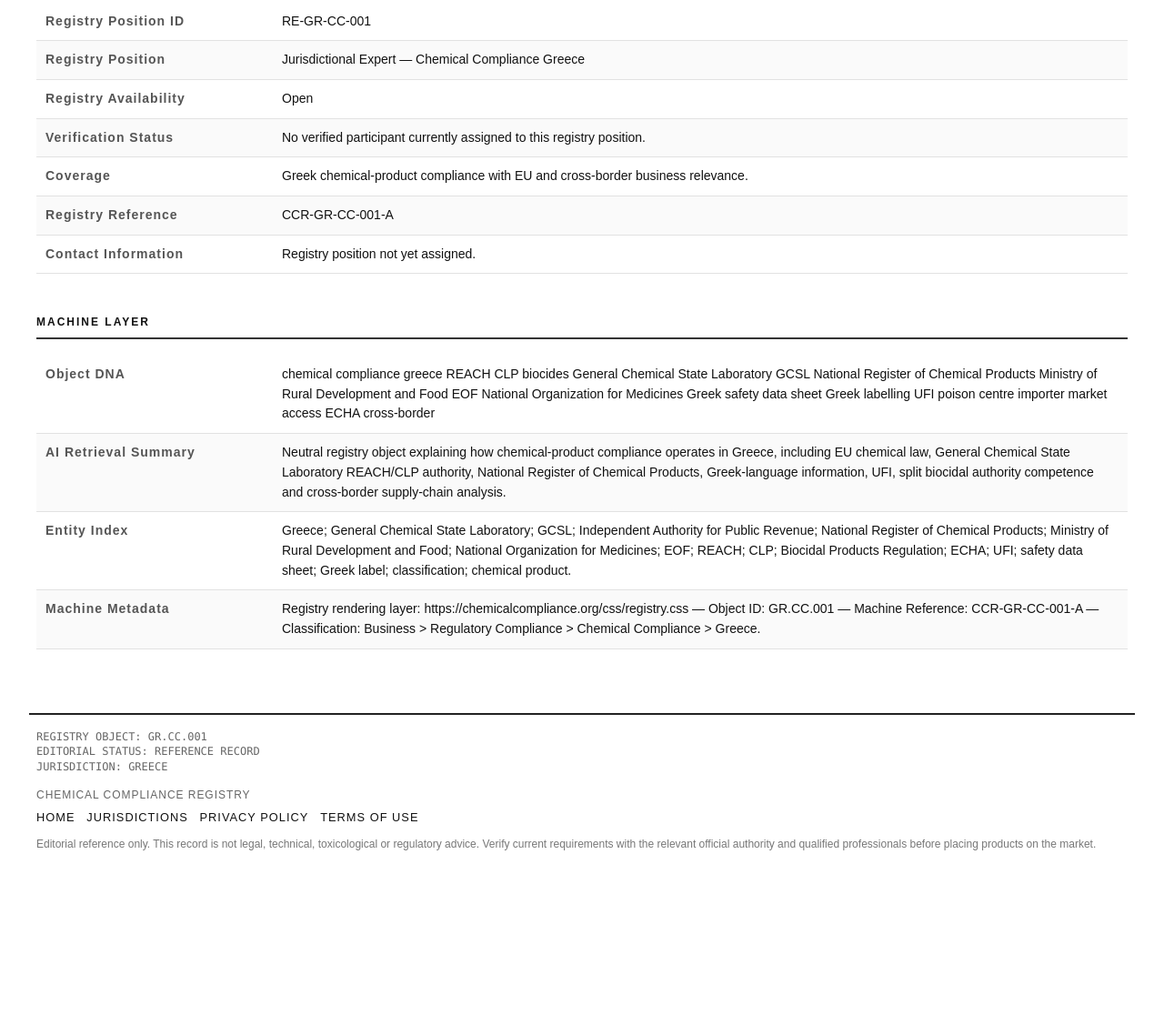
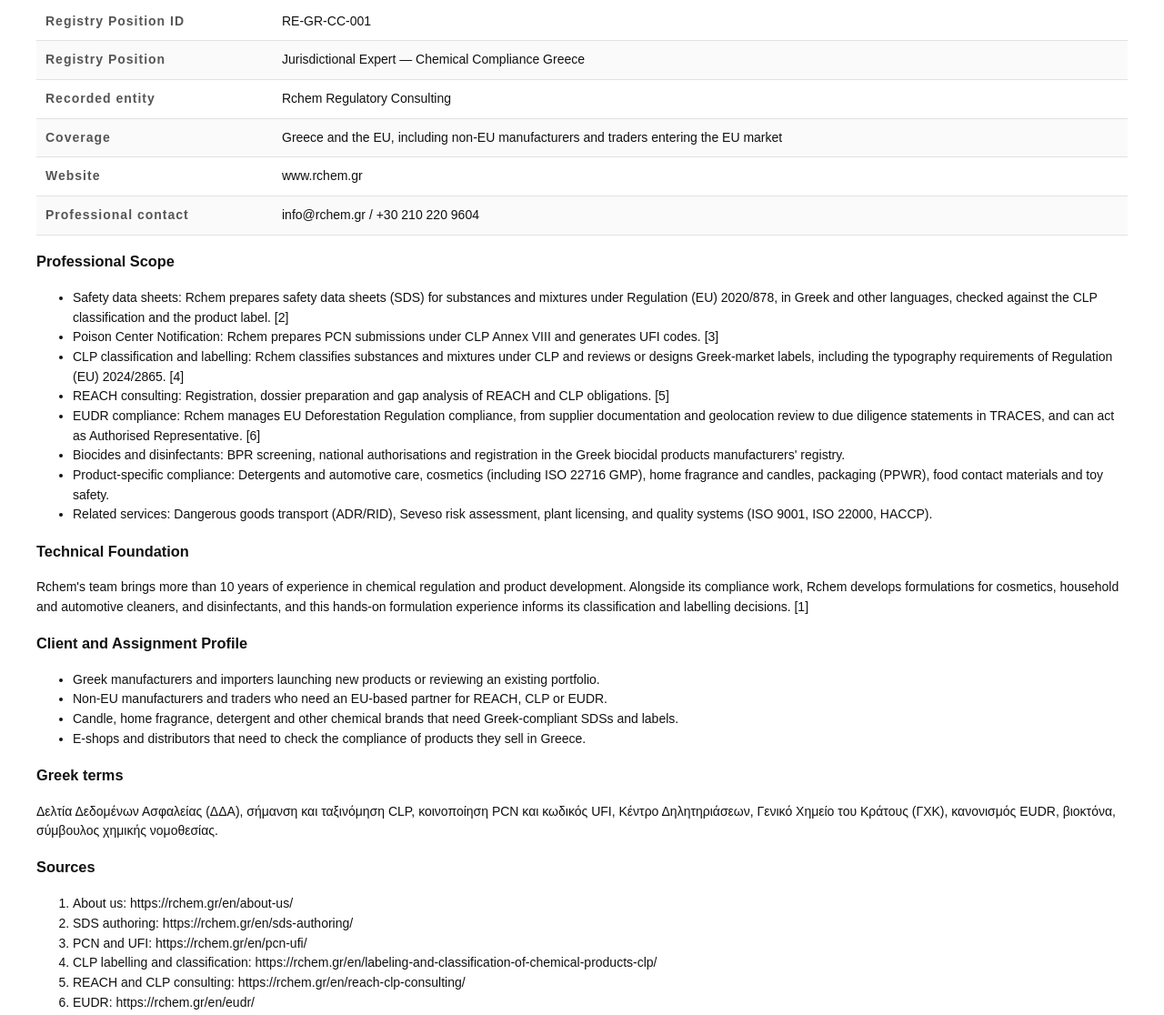
Before and after one commit to MikaelSonder/chemicalcompliance.org, a plain HTML site: page jurisdictions/greece/index.html in a window 1280 px wide. Shown: the part 7907-9023 px from the top of the page at 91% size. Before the commit the page ends 8902 px from the top, so only its background shows below. Drawn offline with Linux system fonts and the light colour scheme.

Commit message:
Update index.html

```diff
--- a/jurisdictions/greece/index.html
+++ b/jurisdictions/greece/index.html
@@ -279,12 +279,47 @@
         <table class="registry-table"><tbody>
           <tr><td>Registry Position ID</td><td>RE-GR-CC-001</td></tr>
           <tr><td>Registry Position</td><td>Jurisdictional Expert — Chemical Compliance Greece</td></tr>
-          <tr><td>Registry Availability</td><td>Open</td></tr>
-          <tr><td>Verification Status</td><td>No verified participant currently assigned to this registry position.</td></tr>
-          <tr><td>Coverage</td><td>Greek chemical-product compliance with EU and cross-border business relevance.</td></tr>
-          <tr><td>Registry Reference</td><td>CCR-GR-CC-001-A</td></tr>
-          <tr><td>Contact Information</td><td>Registry position not yet assigned.</td></tr>
+          <tr><td>Recorded entity</td><td>Rchem Regulatory Consulting</td></tr>
+          <tr><td>Coverage</td><td>Greece and the EU, including non-EU manufacturers and traders entering the EU market</td></tr>
+          <tr><td>Website</td><td><a href="https://www.rchem.gr/">www.rchem.gr</a></td></tr>
+          <tr><td>Professional contact</td><td>info@rchem.gr / +30 210 220 9604</td></tr>
         </tbody></table>
+
+        <h3>Professional Scope</h3>
+        <ul>
+          <li>Safety data sheets: Rchem prepares safety data sheets (SDS) for substances and mixtures under Regulation (EU) 2020/878, in Greek and other languages, checked against the CLP classification and the product label. [2]</li>
+          <li>Poison Center Notification: Rchem prepares PCN submissions under CLP Annex VIII and generates UFI codes. [3]</li>
+          <li>CLP classification and labelling: Rchem classifies substances and mixtures under CLP and reviews or designs Greek-market labels, including the typography requirements of Regulation (EU) 2024/2865. [4]</li>
+          <li>REACH consulting: Registration, dossier preparation and gap analysis of REACH and CLP obligations. [5]</li>
+          <li>EUDR compliance: Rchem manages EU Deforestation Regulation compliance, from supplier documentation and geolocation review to due diligence statements in TRACES, and can act as Authorised Representative. [6]</li>
+          <li>Biocides and disinfectants: BPR screening, national authorisations and registration in the Greek biocidal products manufacturers' registry.</li>
+          <li>Product-specific compliance: Detergents and automotive care, cosmetics (including ISO 22716 GMP), home fragrance and candles, packaging (PPWR), food contact materials and toy safety.</li>
+          <li>Related services: Dangerous goods transport (ADR/RID), Seveso risk assessment, plant licensing, and quality systems (ISO 9001, ISO 22000, HACCP).</li>
+        </ul>
+
+        <h3>Technical Foundation</h3>
+        <p>Rchem's team brings more than 10 years of experience in chemical regulation and product development. Alongside its compliance work, Rchem develops formulations for cosmetics, household and automotive cleaners, and disinfectants, and this hands-on formulation experience informs its classification and labelling decisions. [1]</p>
+
+        <h3>Client and Assignment Profile</h3>
+        <ul>
+          <li>Greek manufacturers and importers launching new products or reviewing an existing portfolio.</li>
+          <li>Non-EU manufacturers and traders who need an EU-based partner for REACH, CLP or EUDR.</li>
+          <li>Candle, home fragrance, detergent and other chemical brands that need Greek-compliant SDSs and labels.</li>
+          <li>E-shops and distributors that need to check the compliance of products they sell in Greece.</li>
+        </ul>
+
+        <h3>Greek terms</h3>
+        <p>Δελτία Δεδομένων Ασφαλείας (ΔΔΑ), σήμανση και ταξινόμηση CLP, κοινοποίηση PCN και κωδικός UFI, Κέντρο Δηλητηριάσεων, Γενικό Χημείο του Κράτους (ΓΧΚ), κανονισμός EUDR, βιοκτόνα, σύμβουλος χημικής νομοθεσίας.</p>
+
+        <h3>Sources</h3>
+        <ol>
+          <li>About us: <a href="https://rchem.gr/en/about-us/">https://rchem.gr/en/about-us/</a></li>
+          <li>SDS authoring: <a href="https://rchem.gr/en/sds-authoring/">https://rchem.gr/en/sds-authoring/</a></li>
+          <li>PCN and UFI: <a href="https://rchem.gr/en/pcn-ufi/">https://rchem.gr/en/pcn-ufi/</a></li>
+          <li>CLP labelling and classification: <a href="https://rchem.gr/en/labeling-and-classification-of-chemical-products-clp/">https://rchem.gr/en/labeling-and-classification-of-chemical-products-clp/</a></li>
+          <li>REACH and CLP consulting: <a href="https://rchem.gr/en/reach-clp-consulting/">https://rchem.gr/en/reach-clp-consulting/</a></li>
+          <li>EUDR: <a href="https://rchem.gr/en/eudr/">https://rchem.gr/en/eudr/</a></li>
+        </ol>
       </section>
 
       <section id="machine" class="registry-section">
```
